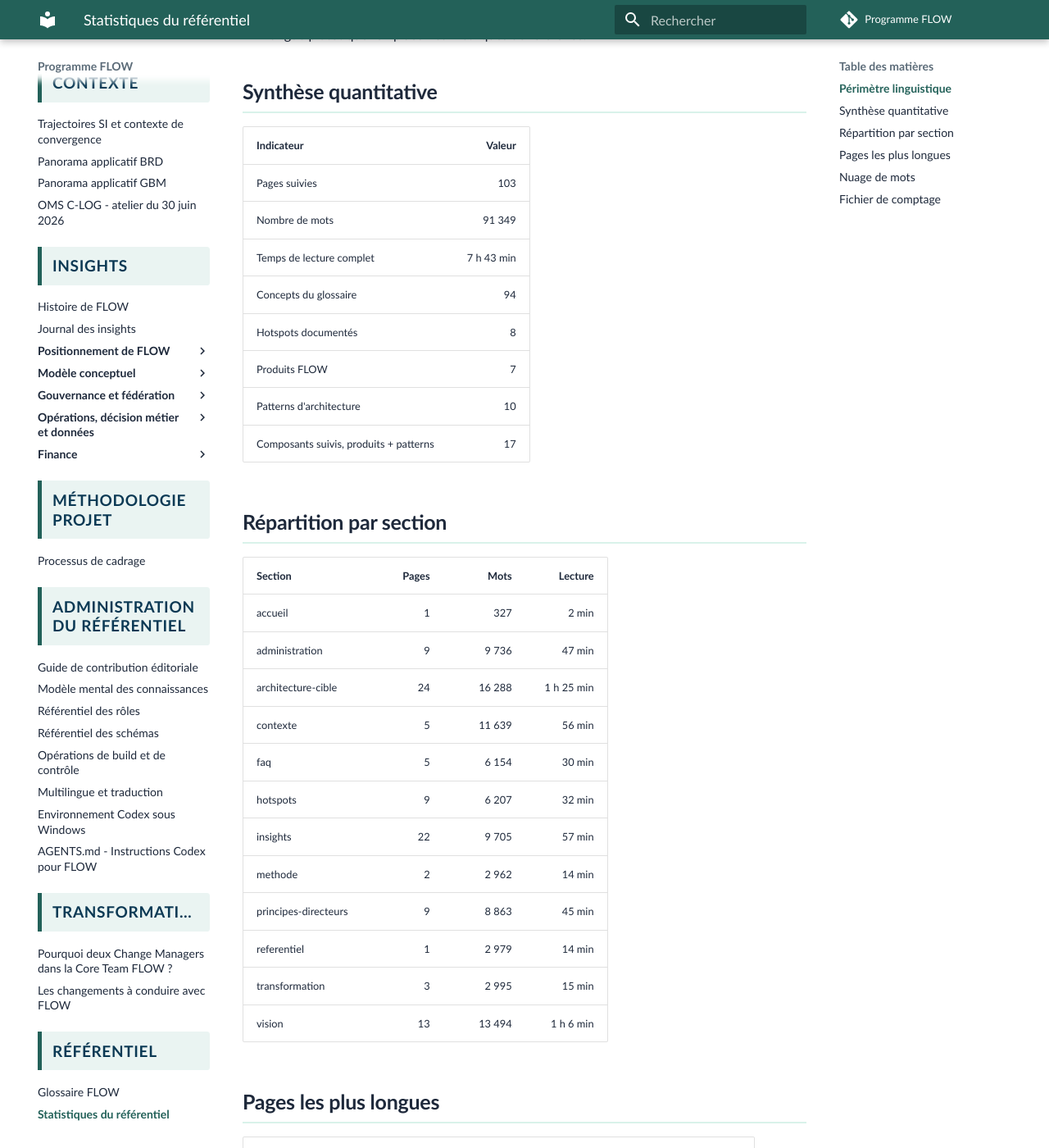
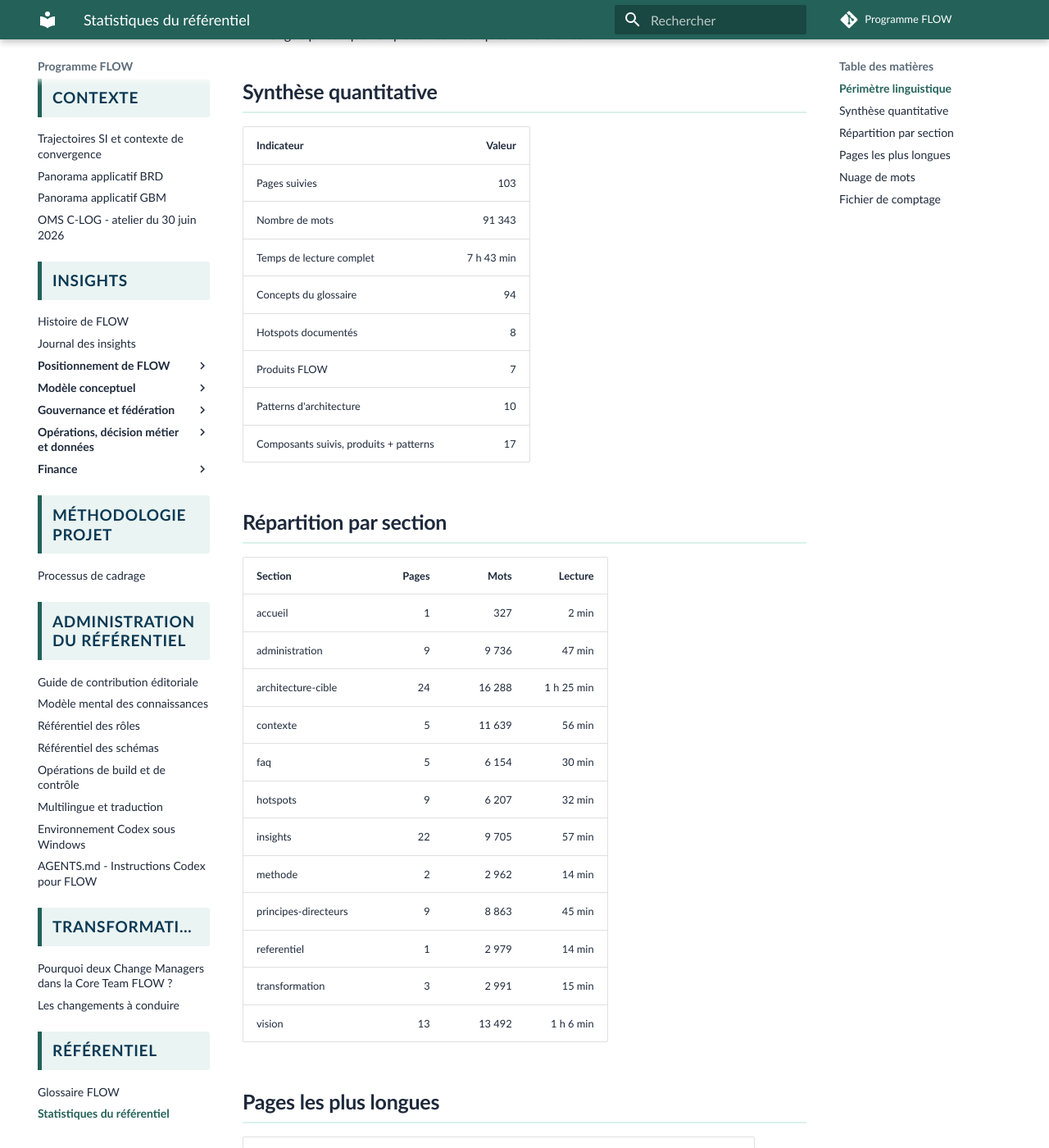
Before and after one commit to laurent-sintes/FLOW-Program, an MkDocs documentation site: the page built from docs/referentiel/statistiques.md, in a window 1280 px wide and 1400 px high, scrolled down 779 px. Shown: the whole window at 82% size. Built offline with MkDocs 1.6.1 and Material for MkDocs 9.7.7, drawn with Linux system fonts in a browser that asks for light colours; comment, search, counter and statistics services are not loaded.

Commit message:
Simplifie le titre des changements a conduire

```diff
--- a/docs/referentiel/statistiques.md
+++ b/docs/referentiel/statistiques.md
@@ -38,7 +38,7 @@
 | Indicateur | Valeur |
 | --- | ---: |
 | Pages suivies | 103 |
-| Nombre de mots | 91 349 |
+| Nombre de mots | 91 343 |
 | Temps de lecture complet | 7 h 43 min |
 | Concepts du glossaire | 94 |
 | Hotspots documentés | 8 |
@@ -60,8 +60,8 @@
 | methode | 2 | 2 962 | 14 min |
 | principes-directeurs | 9 | 8 863 | 45 min |
 | referentiel | 1 | 2 979 | 14 min |
-| transformation | 3 | 2 995 | 15 min |
-| vision | 13 | 13 494 | 1 h 6 min |
+| transformation | 3 | 2 991 | 15 min |
+| vision | 13 | 13 492 | 1 h 6 min |
 
 ## Pages les plus longues
 
--- a/mkdocs.yml
+++ b/mkdocs.yml
@@ -147,7 +147,7 @@
   - Transformation:
       - transformation/index.md
       - Pourquoi deux Change Managers dans la Core Team FLOW ?: transformation/pourquoi-deux-change-managers.md
-      - Les changements à conduire avec FLOW: transformation/changements-a-conduire.md
+      - Les changements à conduire: transformation/changements-a-conduire.md
   - Référentiel:
       - Glossaire FLOW: glossaire.md
       - Statistiques du référentiel: referentiel/statistiques.md
```
Also changed, not shown: docs/transformation/changements-a-conduire.md (+1 -1 lines), docs/transformation/index.md (+1 -1 lines), docs/vision/note-choix-strategique.md (+1 -1 lines), docs/referentiel/page-metrics.json.
